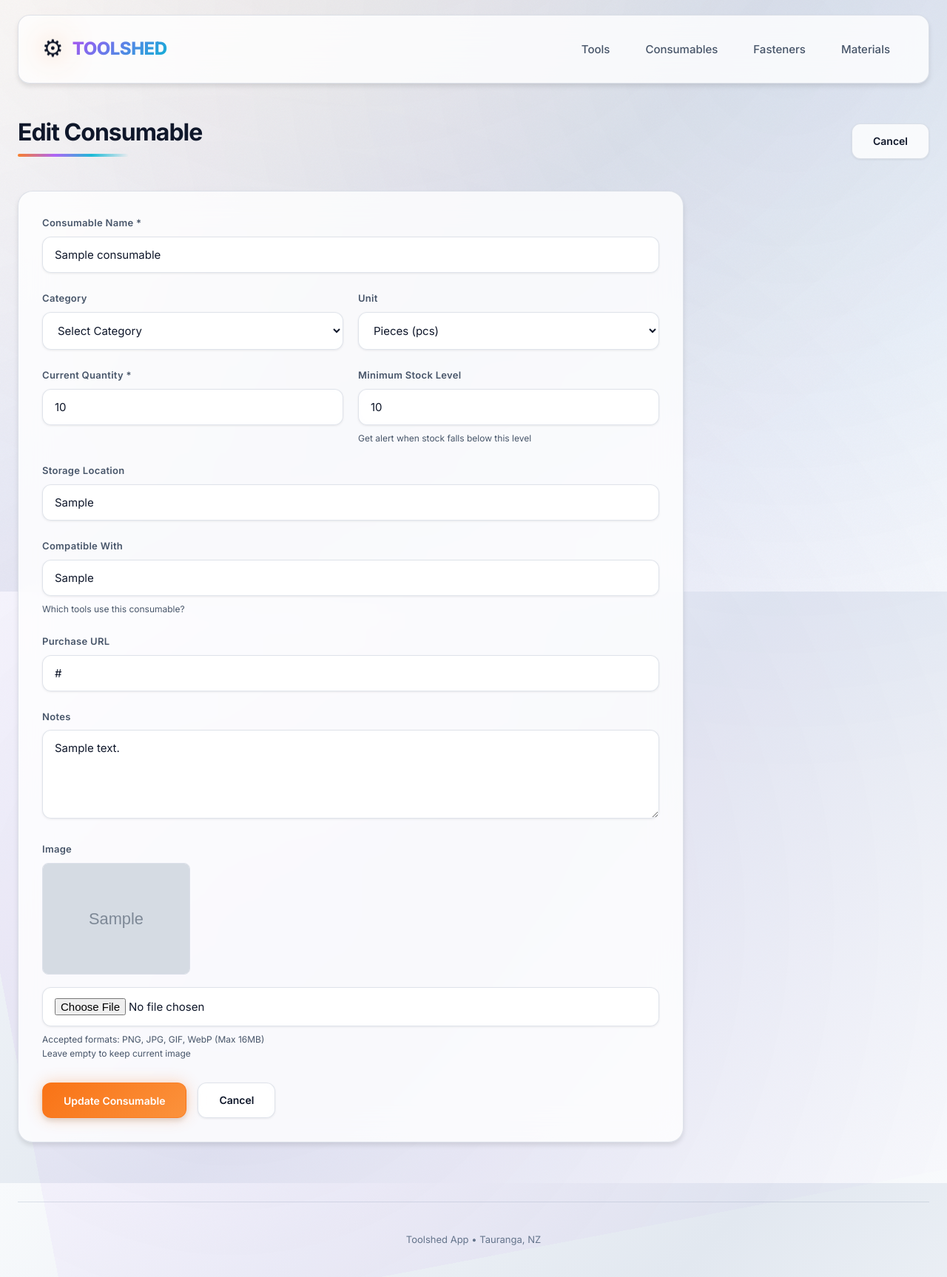
After one commit to dev-alt/toolshed-app, a Flask app: page /consumable/1/edit in a window 1280 px wide. The commit adds this page. Shown: the whole page at 74% size. Run offline with Flask 3, Linux system fonts and the light colour scheme; tables that the repository leaves empty hold one stand-in row (values such as "Sample post"); grey boxes marked "Sample" are stand-in pictures.

Commit message:
Implement complete CRUD operations for consumables
Added missing edit and delete functionality for consumables:

**New Template:**
- edit_consumable.html: Full edit form with pre-filled values and image preview

**Backend Routes (app.py):**
- GET/POST /consumable/<id>/edit: Edit consumable with image upload support
- POST /consumable/<id>/delete: Delete consumable with confirmation

**UI Updates:**
- consumables.html: Added Edit and Delete buttons in Actions column
- Replaced single Buy link with action buttons
- Delete button with confirmation dialog
- add_consumable.html: Updated to use glass styling (32px padding, border-radius: 20px)

**Features:**
- Edit form pre-fills all fields including dropdowns
- Image preview on edit page
- Option to keep current image or upload new one
- Confirmation dialog before deletion
- Consistent glass styling across all forms
- Vibrant delete button (red gradient)

Consumables now have full CRUD parity with Tools and Fasteners!

Co-Authored-By: Claude Sonnet 4.5 <noreply@anthropic.com>

```diff
--- a/app.py
+++ b/app.py
@@ -441,6 +441,65 @@ def add_consumable():
 
     return render_template('add_consumable.html')
 
+@app.route('/consumable/<int:consumable_id>/edit', methods=['GET', 'POST'])
+def edit_consumable(consumable_id):
+    """Edit a consumable"""
+    conn = get_db()
+
+    if request.method == 'POST':
+        c = conn.cursor()
+
+        # Handle file upload
+        image_path = request.form.get('current_image')
+        if 'image' in request.files:
+            file = request.files['image']
+            if file and file.filename and allowed_file(file.filename):
+                filename = secure_filename(f"{datetime.now().strftime('%Y%m%d_%H%M%S')}_{file.filename}")
+                file.save(os.path.join(app.config['UPLOAD_FOLDER'], filename))
+                image_path = f"uploads/{filename}"
+
+        c.execute('''
+            UPDATE consumables
+            SET name = ?, category = ?, quantity = ?, unit = ?, min_quantity = ?,
+                location = ?, compatible_with = ?, notes = ?, image_path = ?, purchase_url = ?
+            WHERE id = ?
+        ''', (
+            request.form.get('name'),
+            request.form.get('category'),
+            request.form.get('quantity', 0),
+            request.form.get('unit'),
+            request.form.get('min_quantity', 0),
+            request.form.get('location'),
+            request.form.get('compatible_with'),
+            request.form.get('notes'),
+            image_path,
+            request.form.get('purchase_url'),
+            consumable_id
+        ))
+
+        conn.commit()
+        conn.close()
+
+        return redirect(url_for('consumables'))
+
+    consumable = conn.execute('SELECT * FROM consumables WHERE id = ?', (consumable_id,)).fetchone()
+    conn.close()
+
+    if not consumable:
+        return redirect(url_for('consumables'))
+
+    return render_template('edit_consumable.html', consumable=consumable)
+
+@app.route('/consumable/<int:consumable_id>/delete', methods=['POST'])
+def delete_consumable(consumable_id):
+    """Delete a consumable"""
+    conn = get_db()
+    conn.execute('DELETE FROM consumables WHERE id = ?', (consumable_id,))
+    conn.commit()
+    conn.close()
+
+    return redirect(url_for('consumables'))
+
 @app.route('/materials')
 def materials():
     """List all materials"""
--- a/templates/add_consumable.html
+++ b/templates/add_consumable.html
@@ -8,9 +8,9 @@
     <a href="{{ url_for('consumables') }}" class="btn">Cancel</a>
 </div>
 
-<div style="max-width: 800px;">
+<div style="max-width: 900px;">
     <form method="POST" action="{{ url_for('add_consumable') }}" enctype="multipart/form-data">
-        <div style="background: var(--bg-secondary); border: 2px solid var(--border); padding: 30px;">
+        <div class="glass" style="padding: 32px; border-radius: 20px;">
 
             <div class="form-group">
                 <label class="form-label" for="name">Consumable Name *</label>
--- /dev/null
+++ b/templates/edit_consumable.html
@@ -0,0 +1,120 @@
+{% extends "base.html" %}
+
+{% block title %}Edit Consumable - Toolshed App{% endblock %}
+
+{% block content %}
+<div class="flex justify-between align-center mb-30">
+    <h1 class="section-header">Edit Consumable</h1>
+    <a href="{{ url_for('consumables') }}" class="btn">Cancel</a>
+</div>
+
+<div style="max-width: 900px;">
+    <form method="POST" action="{{ url_for('edit_consumable', consumable_id=consumable.id) }}" enctype="multipart/form-data">
+        <div class="glass" style="padding: 32px; border-radius: 20px;">
+
+            <div class="form-group">
+                <label class="form-label" for="name">Consumable Name *</label>
+                <input type="text" id="name" name="name" class="form-input"
+                       placeholder="e.g., 125mm Sanding Discs, HSS Drill Bits Set"
+                       value="{{ consumable.name }}" required>
+            </div>
+
+            <div style="display: grid; grid-template-columns: 1fr 1fr; gap: 20px;">
+                <div class="form-group">
+                    <label class="form-label" for="category">Category</label>
+                    <select id="category" name="category" class="form-select">
+                        <option value="">Select Category</option>
+                        <option value="Drill Bits" {% if consumable.category == 'Drill Bits' %}selected{% endif %}>Drill Bits</option>
+                        <option value="Saw Blades" {% if consumable.category == 'Saw Blades' %}selected{% endif %}>Saw Blades</option>
+                        <option value="Sanding Discs" {% if consumable.category == 'Sanding Discs' %}selected{% endif %}>Sanding Discs</option>
+                        <option value="Grinding Discs" {% if consumable.category == 'Grinding Discs' %}selected{% endif %}>Grinding Discs</option>
+                        <option value="Cutting Discs" {% if consumable.category == 'Cutting Discs' %}selected{% endif %}>Cutting Discs</option>
+                        <option value="Fasteners" {% if consumable.category == 'Fasteners' %}selected{% endif %}>Fasteners</option>
+                        <option value="Other" {% if consumable.category == 'Other' %}selected{% endif %}>Other</option>
+                    </select>
+                </div>
+
+                <div class="form-group">
+                    <label class="form-label" for="unit">Unit</label>
+                    <select id="unit" name="unit" class="form-select">
+                        <option value="pcs" {% if consumable.unit == 'pcs' %}selected{% endif %}>Pieces (pcs)</option>
+                        <option value="sets" {% if consumable.unit == 'sets' %}selected{% endif %}>Sets</option>
+                        <option value="boxes" {% if consumable.unit == 'boxes' %}selected{% endif %}>Boxes</option>
+                        <option value="m" {% if consumable.unit == 'm' %}selected{% endif %}>Meters (m)</option>
+                        <option value="kg" {% if consumable.unit == 'kg' %}selected{% endif %}>Kilograms (kg)</option>
+                    </select>
+                </div>
+            </div>
+
+            <div style="display: grid; grid-template-columns: 1fr 1fr; gap: 20px;">
+                <div class="form-group">
+                    <label class="form-label" for="quantity">Current Quantity *</label>
+                    <input type="number" id="quantity" name="quantity" class="form-input"
+                           min="0" step="1" value="{{ consumable.quantity }}" required>
+                </div>
+
+                <div class="form-group">
+                    <label class="form-label" for="min_quantity">Minimum Stock Level</label>
+                    <input type="number" id="min_quantity" name="min_quantity" class="form-input"
+                           min="0" step="1" value="{{ consumable.min_quantity or 0 }}">
+                    <div style="margin-top: 8px; font-size: 12px; color: var(--text-secondary);">
+                        Get alert when stock falls below this level
+                    </div>
+                </div>
+            </div>
+
+            <div class="form-group">
+                <label class="form-label" for="location">Storage Location</label>
+                <input type="text" id="location" name="location" class="form-input"
+                       placeholder="e.g., Drawer 2, Bin A3, Shelf B"
+                       value="{{ consumable.location or '' }}">
+            </div>
+
+            <div class="form-group">
+                <label class="form-label" for="compatible_with">Compatible With</label>
+                <input type="text" id="compatible_with" name="compatible_with" class="form-input"
+                       placeholder="e.g., Orbital Sander, Angle Grinder, Jigsaw"
+                       value="{{ consumable.compatible_with or '' }}">
+                <div style="margin-top: 8px; font-size: 12px; color: var(--text-secondary);">
+                    Which tools use this consumable?
+                </div>
+            </div>
+
+            <div class="form-group">
+                <label class="form-label" for="purchase_url">Purchase URL</label>
+                <input type="url" id="purchase_url" name="purchase_url" class="form-input"
+                       placeholder="https://www.bunnings.co.nz/... or AliExpress link"
+                       value="{{ consumable.purchase_url or '' }}">
+            </div>
+
+            <div class="form-group">
+                <label class="form-label" for="notes">Notes</label>
+                <textarea id="notes" name="notes" class="form-textarea"
+                          placeholder="Specifications, compatibility notes, or other details...">{{ consumable.notes or '' }}</textarea>
+            </div>
+
+            <div class="form-group">
+                <label class="form-label" for="image">Image</label>
+                {% if consumable.image_path %}
+                <div style="margin-bottom: 10px;">
+                    <img src="{{ url_for('static', filename=consumable.image_path) }}"
+                         alt="{{ consumable.name }}"
+                         style="max-width: 200px; border-radius: 8px; border: 1px solid var(--border-glass);">
+                    <input type="hidden" name="current_image" value="{{ consumable.image_path }}">
+                </div>
+                {% endif %}
+                <input type="file" id="image" name="image" class="form-input" accept="image/*">
+                <div style="margin-top: 8px; font-size: 12px; color: var(--text-secondary);">
+                    Accepted formats: PNG, JPG, GIF, WebP (Max 16MB)
+                    {% if consumable.image_path %}<br>Leave empty to keep current image{% endif %}
+                </div>
+            </div>
+
+            <div style="display: flex; gap: 15px; margin-top: 30px;">
+                <button type="submit" class="btn btn-primary">Update Consumable</button>
+                <a href="{{ url_for('consumables') }}" class="btn">Cancel</a>
+            </div>
+        </div>
+    </form>
+</div>
+{% endblock %}
```
Also changed, not shown: templates/consumables.html (+6 -5 lines).
